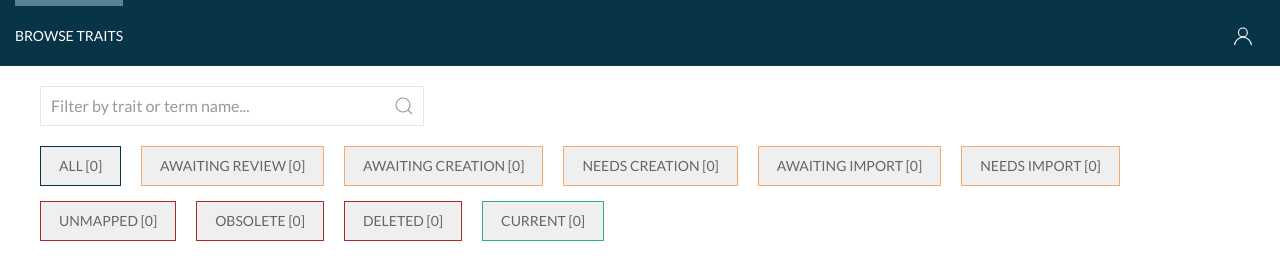
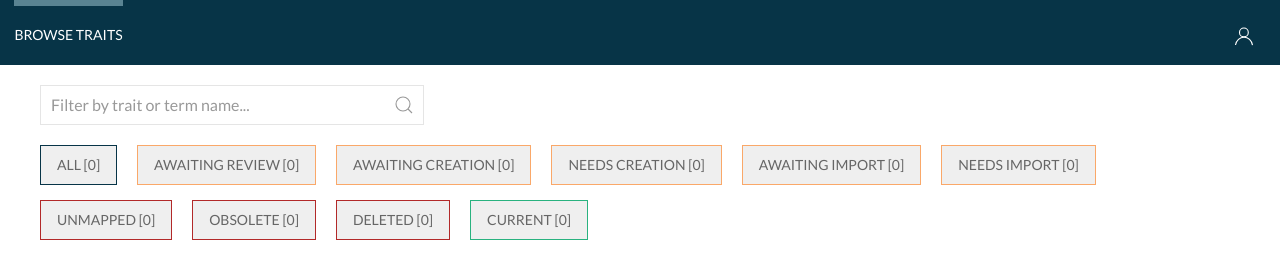
Before and after one commit to EBIvariation/trait-curation, a Django app: page /traits/ in a window 1280 px wide. Shown: the top 274 px of the page. Run offline with Django 3.2, Linux system fonts and the light colour scheme; data that the repository does not hold is empty; style sheets or scripts are compiled from the project's sources; some libraries are stand-ins or nearby versions.

Commit message:
Convert px to rem units

```diff
--- a/traitcuration/static/styles/layout/header/_header.scss
+++ b/traitcuration/static/styles/layout/header/_header.scss
@@ -2,18 +2,18 @@
 
 .header {
   background-color: $color-primary !important;
-  padding: 0 15px;
+  padding: 0 0.9rem;
 
   &__item {
-    border-top: 6px solid transparent;
-    margin-right: 12px;
+    border-top: 0.375rem solid transparent;
+    margin-right: 0.7rem;
 
     &--active {
-      border-top: 6px solid $color-secondary;
+      border-top: 0.375rem solid $color-secondary;
     }
 
     &:hover {
-      border-top: 6px solid $color-secondary;
+      border-top: 0.375rem solid $color-secondary;
       transition: border-top 0.5s;
     }
   }
--- a/traitcuration/static/styles/layout/sidebar/_sidebar.scss
+++ b/traitcuration/static/styles/layout/sidebar/_sidebar.scss
@@ -3,7 +3,7 @@
 .sidebar {
   position: fixed;
   right: 0;
-  top: 66px;
+  top: 4.05rem;
   bottom: 0;
   overflow-x: hidden;
   overflow-y: auto;
--- a/traitcuration/static/styles/libraries/UIKit/_uikit-overwrites.scss
+++ b/traitcuration/static/styles/libraries/UIKit/_uikit-overwrites.scss
@@ -4,14 +4,14 @@
 .uk-navbar-nav > li > a,
 .uk-navbar-item,
 .uk-navbar-toggle {
-  min-height: 60px !important;
+  min-height: 3.7rem !important;
 }
 
 .uk-button {
-  padding: 0 18px !important;
+  padding: 0 1rem !important;
 }
 
 .uk-label {
   text-align: center;
-  border-radius: 10px !important;
+  border-radius: 0.6rem !important;
 }
--- a/traitcuration/static/styles/pages/base/_base.scss
+++ b/traitcuration/static/styles/pages/base/_base.scss
@@ -1,3 +1,3 @@
 .content {
-    margin-top: 20px;
+    margin-top: 1.25rem;
 }
--- a/traitcuration/static/styles/pages/browse/_browse.scss
+++ b/traitcuration/static/styles/pages/browse/_browse.scss
@@ -1,6 +1,6 @@
 .search {
   width: 30vw !important;
-  min-width: 350px !important;
+  min-width: 22rem !important;
 }
 
 .tags {
@@ -9,6 +9,6 @@
 }
 
 .tag {
-  margin-right: 20px !important;
-  margin-bottom: 15px !important;
+  margin-right: 1.25rem !important;
+  margin-bottom: 0.9rem !important;
 }
```
